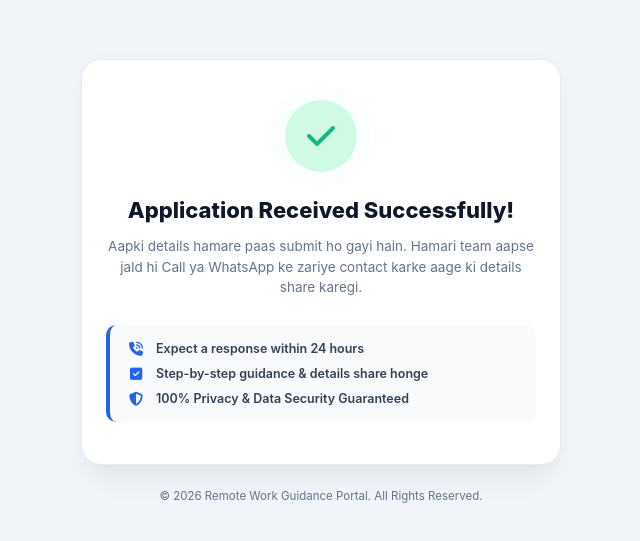
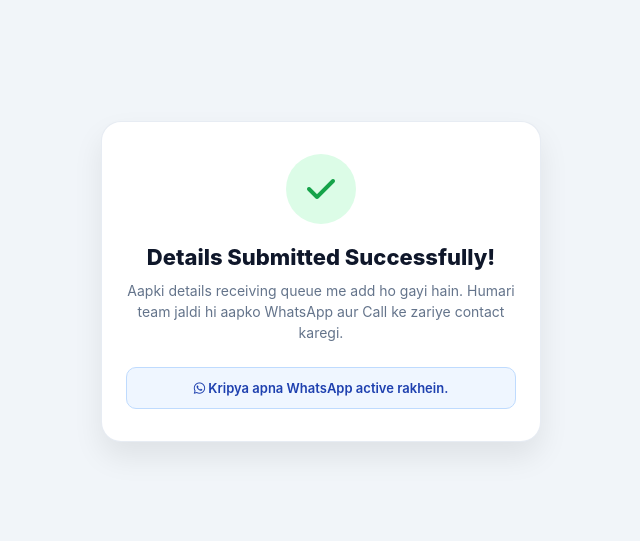
Before and after one commit to rravinsights-dev/part-time-work2, a plain HTML site: page thankyou.html in a window 1280 px wide. Shown: the part 119-660 px from the top of the page, without its empty margins (319-959 px from the left). Drawn offline with Linux system fonts and the light colour scheme.

Commit message:
Update thankyou.html

```diff
--- a/thankyou.html
+++ b/thankyou.html
@@ -3,172 +3,103 @@
 <head>
   <meta charset="UTF-8">
   <meta name="viewport" content="width=device-width, initial-scale=1.0">
-  <title>Thank You - Application Received</title>
+  <title>Thank You | Registration Successful</title>
   <link rel="stylesheet" href="https://cdnjs.cloudflare.com/ajax/libs/font-awesome/6.4.0/css/all.min.css">
 
+  <!-- Snap Pixel Code -->
+  <script type='text/javascript'>
+  (function(e,t,n){if(e.snaptr)return;var a=e.snaptr=function()
+  {a.handleRequest?a.handleRequest.apply(a,arguments):a.queue.push(arguments)};
+  a.queue=[];var s='script';r=t.createElement(s);r.async=!0;
+  r.src=n;var u=t.getElementsByTagName(s)[0];
+  u.parentNode.insertBefore(r,u);})(window,document,
+  'https://sc-static.net/scevent.min.js');
+
+  snaptr('init', 'daef5fca-4bbb-4d1e-93d7-4eeecee2b7db', {});
+
+  snaptr('track', 'PAGE_VIEW');
+  </script>
+  <!-- End Snap Pixel Code -->
+
   <style>
-    :root {
-      --bg-color: #f1f5f9;
-      --card-bg: #ffffff;
-      --text-main: #0f172a;
-      --text-muted: #64748b;
-      --accent-green: #10b981;
-      --accent-green-bg: #d1fae5;
-      --accent-blue: #2563eb;
-      --box-bg: #f8fafc;
-      --border-color: #e2e8f0;
-    }
-
     * {
       box-sizing: border-box;
       margin: 0;
       padding: 0;
-      font-family: -apple-system, BlinkMacSystemFont, "Segoe UI", Roboto, Oxygen, Ubuntu, Cantarell, sans-serif;
+      font-family: -apple-system, BlinkMacSystemFont, "Segoe UI", Roboto, sans-serif;
     }
 
     body {
-      background-color: var(--bg-color);
-      color: var(--text-main);
+      background-color: #f1f5f9;
+      color: #0f172a;
       min-height: 100vh;
       display: flex;
-      flex-direction: column;
       justify-content: center;
       align-items: center;
-      padding: 20px;
+      padding: 20px 10px;
     }
 
-    .thankyou-card {
-      max-width: 480px;
+    .card {
+      max-width: 440px;
       width: 100%;
-      background: var(--card-bg);
+      background: #ffffff;
       border-radius: 20px;
-      padding: 40px 24px 32px 24px;
+      padding: 32px 24px;
       text-align: center;
-      box-shadow: 0 20px 30px -10px rgba(15, 23, 42, 0.08), 0 0 15px rgba(0, 0, 0, 0.02);
+      box-shadow: 0 15px 30px rgba(0,0,0,0.08);
       border: 1px solid rgba(226, 232, 240, 0.8);
     }
 
-    /* Success Circle Icon */
     .icon-box {
-      width: 72px;
-      height: 72px;
-      background-color: var(--accent-green-bg);
+      width: 70px;
+      height: 70px;
+      background: #dcfce7;
+      color: #16a34a;
       border-radius: 50%;
       display: flex;
       align-items: center;
       justify-content: center;
-      margin: 0 auto 24px auto;
-      animation: pulse 2s infinite;
+      font-size: 32px;
+      margin: 0 auto 20px;
     }
 
-    .icon-box i {
-      font-size: 32px;
-      color: var(--accent-green);
-    }
-
-    @keyframes pulse {
-      0% {
-        box-shadow: 0 0 0 0 rgba(16, 185, 129, 0.4);
-      }
-      70% {
-        box-shadow: 0 0 0 15px rgba(16, 185, 129, 0);
-      }
-      100% {
-        box-shadow: 0 0 0 0 rgba(16, 185, 129, 0);
-      }
-    }
-
-    .thankyou-card h1 {
+    h1 {
       font-size: 22px;
       font-weight: 800;
-      color: var(--text-main);
-      margin-bottom: 12px;
-      line-height: 1.3;
-    }
-
-    .thankyou-card p.description {
-      font-size: 13.5px;
-      color: var(--text-muted);
-      line-height: 1.5;
-      margin-bottom: 28px;
-    }
-
-    /* Info Highlight Box */
-    .info-box {
-      background-color: var(--box-bg);
-      border-left: 4px solid var(--accent-blue);
-      border-radius: 10px;
-      padding: 16px 18px;
-      text-align: left;
+      color: #0f172a;
       margin-bottom: 10px;
     }
 
-    .info-item {
-      display: flex;
-      align-items: center;
-      gap: 12px;
-      font-size: 12.5px;
-      color: #334155;
-      font-weight: 600;
-      margin-bottom: 10px;
+    p {
+      font-size: 14px;
+      color: #64748b;
+      line-height: 1.5;
+      margin-bottom: 24px;
     }
 
-    .info-item:last-child {
-      margin-bottom: 0;
-    }
-
-    .info-item i {
-      color: var(--accent-blue);
-      font-size: 14px;
-      width: 16px;
-      text-align: center;
-    }
-
-    /* Footer Text */
-    .copyright {
-      margin-top: 24px;
-      font-size: 11.5px;
-      color: var(--text-muted);
-      text-align: center;
+    .notice {
+      background: #eff6ff;
+      border: 1px solid #bfdbfe;
+      color: #1e40af;
+      padding: 12px;
+      border-radius: 10px;
+      font-size: 13px;
+      font-weight: 600;
     }
   </style>
 </head>
 <body>
 
-  <div class="thankyou-card">
-    <!-- Success Icon -->
+  <div class="card">
     <div class="icon-box">
       <i class="fa-solid fa-check"></i>
     </div>
+    <h1>Details Submitted Successfully!</h1>
+    <p>Aapki details receiving queue me add ho gayi hain. Humari team jaldi hi aapko WhatsApp aur Call ke zariye contact karegi.</p>
 
-    <!-- Main Heading -->
-    <h1>Application Received Successfully!</h1>
-
-    <!-- Subtitle -->
-    <p class="description">
-      Aapki details hamare paas submit ho gayi hain. Hamari team aapse jald hi Call ya WhatsApp ke zariye contact karke aage ki details share karegi.
-    </p>
-
-    <!-- Highlighted List Box -->
-    <div class="info-box">
-      <div class="info-item">
-        <i class="fa-solid fa-phone-volume"></i>
-        <span>Expect a response within 24 hours</span>
-      </div>
-      <div class="info-item">
-        <i class="fa-solid fa-square-check"></i>
-        <span>Step-by-step guidance & details share honge</span>
-      </div>
-      <div class="info-item">
-        <i class="fa-solid fa-shield-halved"></i>
-        <span>100% Privacy & Data Security Guaranteed</span>
-      </div>
+    <div class="notice">
+      <i class="fa-brands fa-whatsapp"></i> Kripya apna WhatsApp active rakhein.
     </div>
-  </div>
-
-  <!-- Copyright -->
-  <div class="copyright">
-    © 2026 Remote Work Guidance Portal. All Rights Reserved.
   </div>
 
 </body>
```
